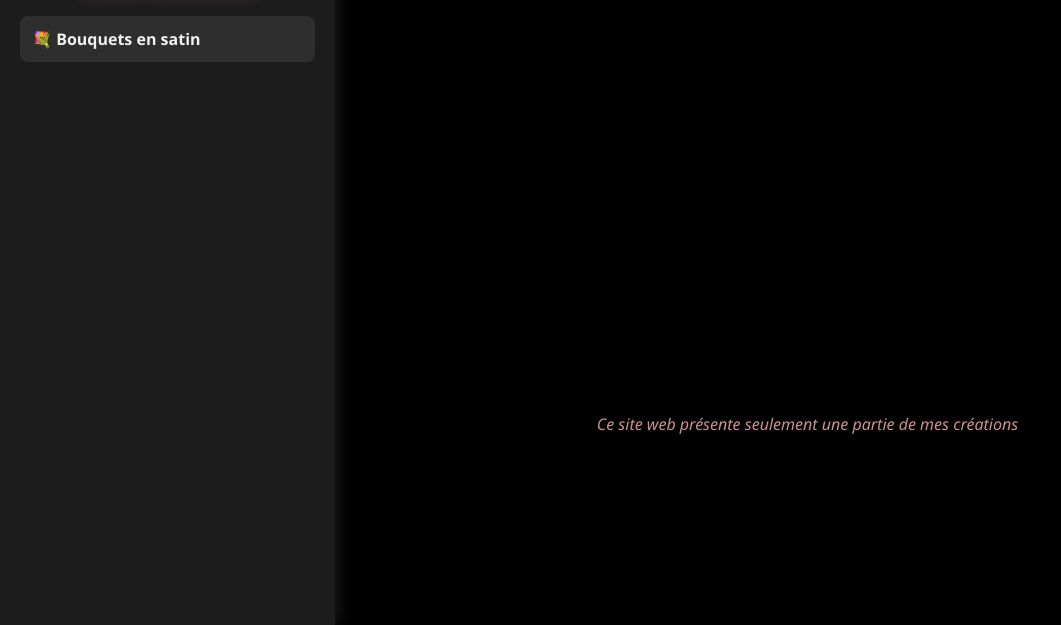
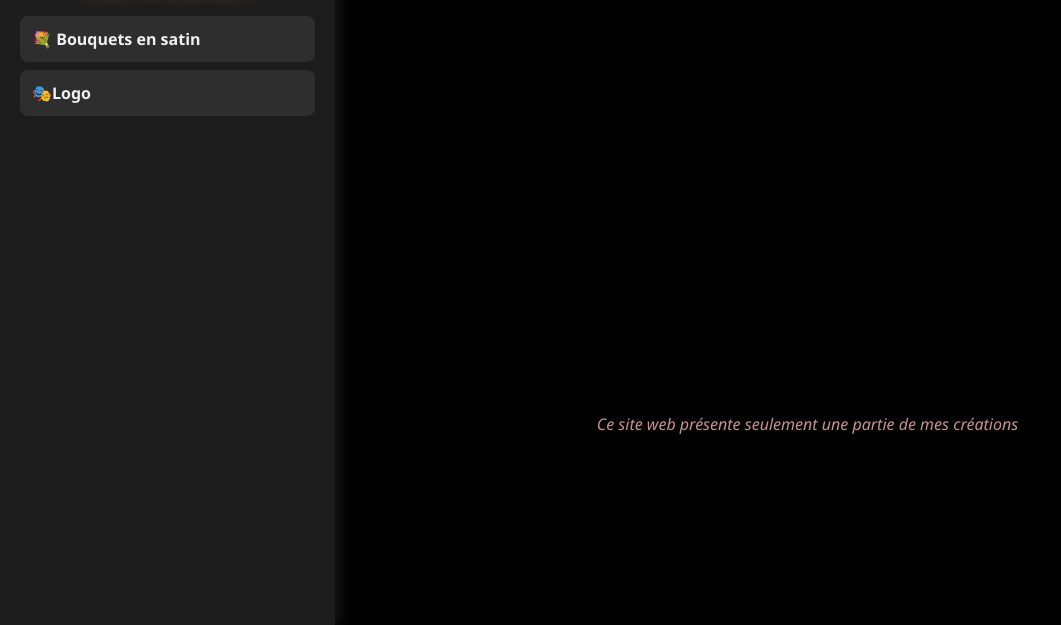
Before and after one commit to nadia2025ch/MonSiteWeb, a plain HTML site: page index.html in a window 1280 px wide. Shown: the part 175-800 px from the top of the page, without its empty margins (0-1061 px from the left). Drawn offline with Linux system fonts and the light colour scheme.

Commit message:
Add logo link to navigation menu
Added a link to the logo page in the navigation menu.

```diff
--- a/index.html
+++ b/index.html
@@ -125,6 +125,7 @@
     <a href="CV.html" target="contenu">📄 À propos de moi</a>
     <h2>Mes créations</h2>
     <a href="bouquets.html" target="contenu">💐 Bouquets en satin</a>
+    <a href="logo.html" target="contenu">🎭Logo</a>
   </nav>
 
   <iframe name="contenu" src="Welcome.html"></iframe>
```
